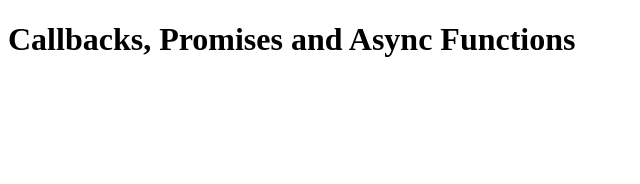
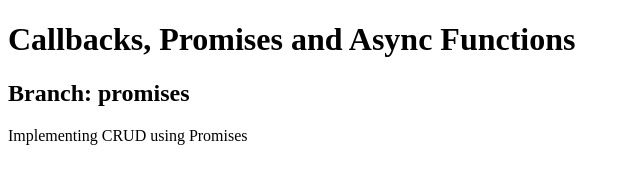
Before and after one commit to Thinkful-Ed/callbacks-promises-and-async-functions, a website: page public/index.html in a window 1280 px wide. Shown: the whole page, without its empty margins (0-640 px from the left). Drawn offline with Linux system fonts and the light colour scheme.

Commit message:
add branch name to index.html

```diff
--- a/public/index.html
+++ b/public/index.html
@@ -6,5 +6,7 @@
   </head>
   <body>
     <h1>Callbacks, Promises and Async Functions</h1>
+    <h2>Branch: promises</h2>
+    <p>Implementing CRUD using Promises</p>
   </body>
 </html>
```
